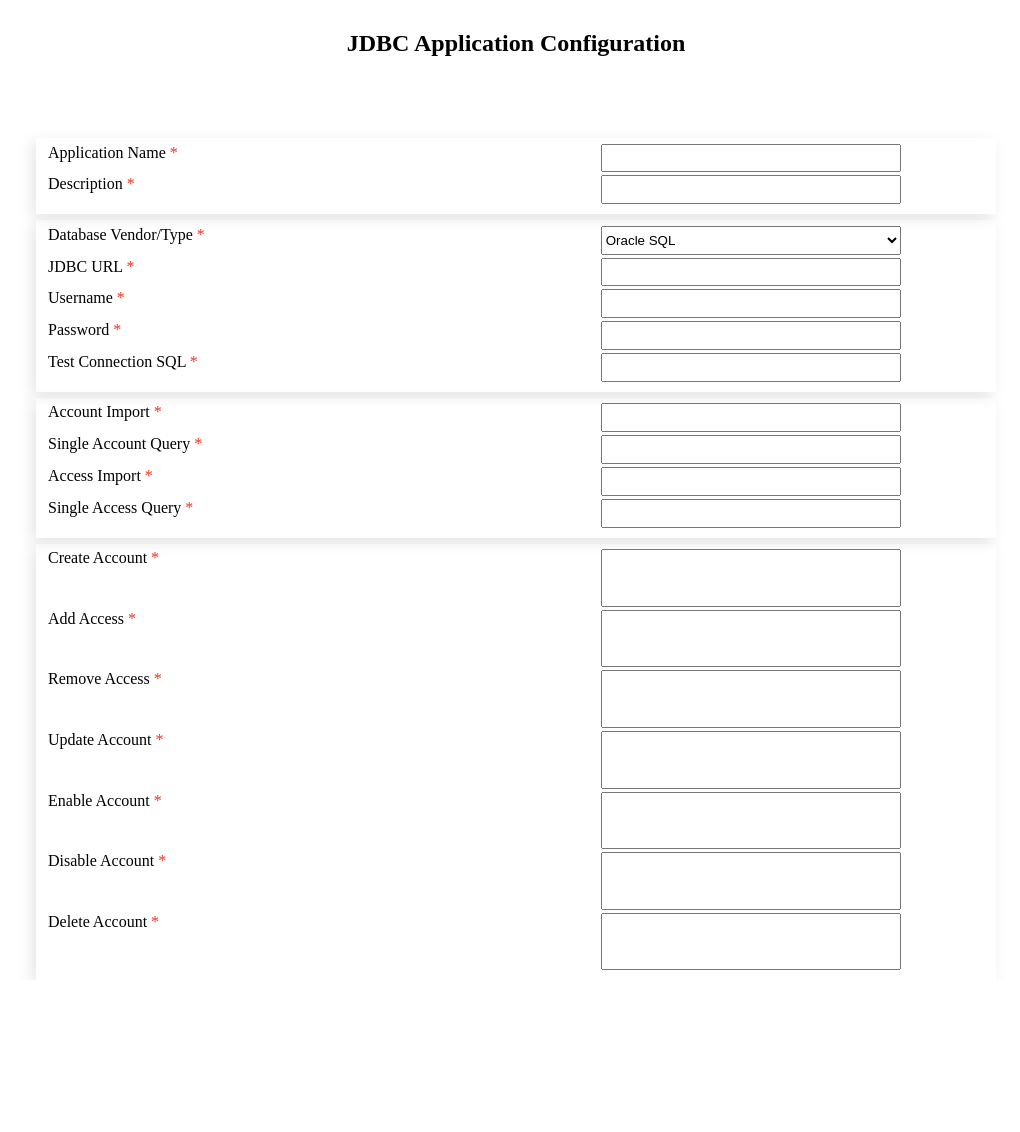
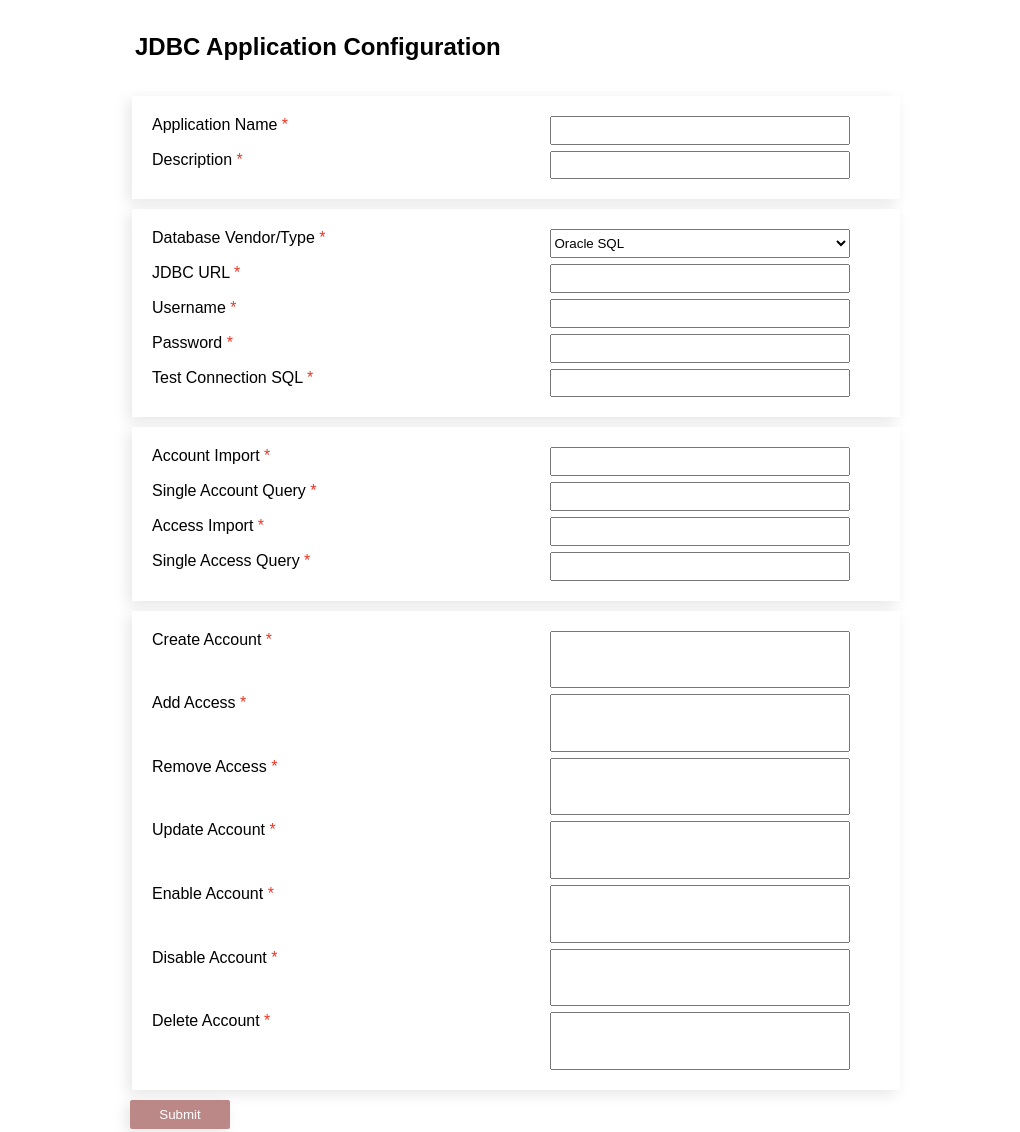
Before and after one commit to jaydeepmehta15/Admin, a plain HTML site: page index.html in a window 1280 px wide. Shown: the top 1132 px of the page, without its empty margins (124-1144 px from the left). Before the commit the page ends 980 px from the top, so only its background shows below. Drawn offline with Linux system fonts and the light colour scheme.

Commit message:
Submit Button

```diff
--- a/index.html
+++ b/index.html
@@ -8,10 +8,11 @@
     <link rel="stylesheet" type="text/css" href="styles.css" />
   </head>
   <body>
+    <div class="grid-container">
       <h2>JDBC Application Configuration</h2>
 
       <form>
-      <fieldset>
+        <fieldset class="grid-card">
           <label for="appName" class="required">Application Name </label>
           <input type="text" id="appName" required />
 
@@ -19,7 +20,7 @@
           <input type="text" id="appDescription" required />
         </fieldset>
 
-      <fieldset>
+        <fieldset class="grid-card">
           <label for="dbType" class="required">Database Vendor/Type</label>
           <select id="dbType" required>
             <option id="Oracle" value="Oracle">Oracle SQL</option>
@@ -28,56 +29,62 @@
           </select>
 
           <label for="jdbcURL" class="required">JDBC URL</label>
-        <input type="text" id="jdbcURL" required />
+          <input type="text" id="jdbcURL" name="jdbcURL" required />
 
           <label for="jdbcUsername" class="required">Username</label>
-        <input type="text" id="jdbcUsername" required />
+          <input type="text" id="jdbcUsername" name="jdbcUsername" required />
 
           <label for="jdbcPassword" class="required">Password</label>
-        <input type="text" for="jdbcPassword" required />
+          <input type="text" id="jdbcPassword" name="jdbcPassword" required />
 
           <label for="testConnect" class="required">Test Connection SQL</label>
-        <input type="text" id="testConnect" required />
+          <input type="text" id="testConnect" name="testConnect" required />
         </fieldset>
 
-      <fieldset>
+        <fieldset class="grid-card">
           <label for="accImport" class="required">Account Import</label>
-        <input type="text" id="accImport" required />
+          <input type="text" id="accImport" name="accImport" required />
 
-        <label for="singleAccSQL" class="required">Single Account Query</label>
-        <input type="text" id="singleAccSQL" />
+          <label for="singleAccSQL" class="required"
+            >Single Account Query</label
+          >
+          <input type="text" id="singleAccSQL" name="singleAccSQL" />
 
           <label for="accessImport" class="required">Access Import</label>
-        <input type="text" id="accessImport" />
+          <input type="text" id="accessImport" name="accImport" />
 
           <label for="singleAccessSQL" class="required">
             Single Access Query
           </label>
-        <input type="text" id="singleAccessSQL" />
+          <input type="text" id="singleAccessSQL" name="singleAccessSQL" />
         </fieldset>
 
-      <fieldset>
+        <fieldset class="grid-card">
           <label for="createAccount" class="required">Create Account</label>
-        <textarea id="createAccount"> </textarea>
+          <textarea id="createAccount" name="createAccount"> </textarea>
 
           <label for="addAccess" class="required">Add Access</label>
-        <textarea id="addAccess"></textarea>
+          <textarea id="addAccess" name="addAccess"></textarea>
 
           <label for="removeAccess" class="required">Remove Access</label>
-        <textarea id="removeAccess"></textarea>
+          <textarea id="removeAccess" name="removeAccess"></textarea>
 
           <label for="updateAccount" class="required">Update Account</label>
-        <textarea id="updateAccount"></textarea>
+          <textarea id="updateAccount" name="updateAccount"></textarea>
 
           <label for="enableAccount" class="required">Enable Account</label>
-        <textarea id="enableAccount"></textarea>
+          <textarea id="enableAccount" name="enableAccount"></textarea>
 
           <label for="disableAccount" class="required">Disable Account</label>
-        <textarea id="disableAccount"></textarea>
+          <textarea id="disableAccount" name="disableAccount"></textarea>
 
           <label for="deleteAccount" class="required">Delete Account</label>
-        <textarea id="deleteAccount"></textarea>
+          <textarea id="deleteAccount" name="deleteAccount"></textarea>
         </fieldset>
+        <input type="submit" />
       </form>
+    </div>
+    <br />
+    <br />
   </body>
 </html>
--- a/styles.css
+++ b/styles.css
@@ -1,27 +1,34 @@
 * {
   box-sizing: border-box;
+  font-family: sans-serif;
 }
 
 h2 {
-  position: absolute;
-  top: 10px;
-  left: 50%;
-  transform: translateX(-50%);
+  padding: 5px;
 }
 
-fieldset {
+form {
   display: grid;
-  gap: 3px;
-  width: 75vw;
+  gap: 10px;
+}
+.grid-card {
+  display: grid;
+  gap: 6px;
+  width: 60vw;
   border-style: none;
   box-shadow: -4px 4px 14px 0px rgba(0, 0, 0, 0.1);
+  padding: 20px;
+  background-color: white;
 }
 
-@media screen and (min-width: 600px) {
-  fieldset {
+@media all and (min-width: 950px) {
+  .grid-card {
     grid-template-columns: 1fr 1fr;
   }
 
+  label {
+    justify-self: auto;
+  }
   input,
   select,
   textarea {
@@ -42,15 +49,31 @@ textarea {
   width: 300px;
 }
 
-form {
+.grid-container {
   display: grid;
-  gap: 6px;
+  gap: 10px;
   justify-content: center;
-  position: relative;
-  top: 130px;
 }
 
 label.required::after {
   content: ' *';
   color: #e32;
 }
+
+input[type='submit'] {
+  width: 100px;
+  background-color: rgb(170, 105, 105, 0.8);
+  color: rgb(255, 255, 255);
+  border-radius: 2px;
+  border-style: hidden;
+  box-shadow: -4px 4px 14px 0px rgba(0, 0, 0, 0.1);
+  justify-self: left;
+}
+
+input[type='submit']:focus {
+  background-color: rgb(170, 105, 105, 1);
+}
+
+.fields::focus-within {
+  font-weight: bold;
+}
```
Lines whose indentation alone changed are shown as unchanged.
